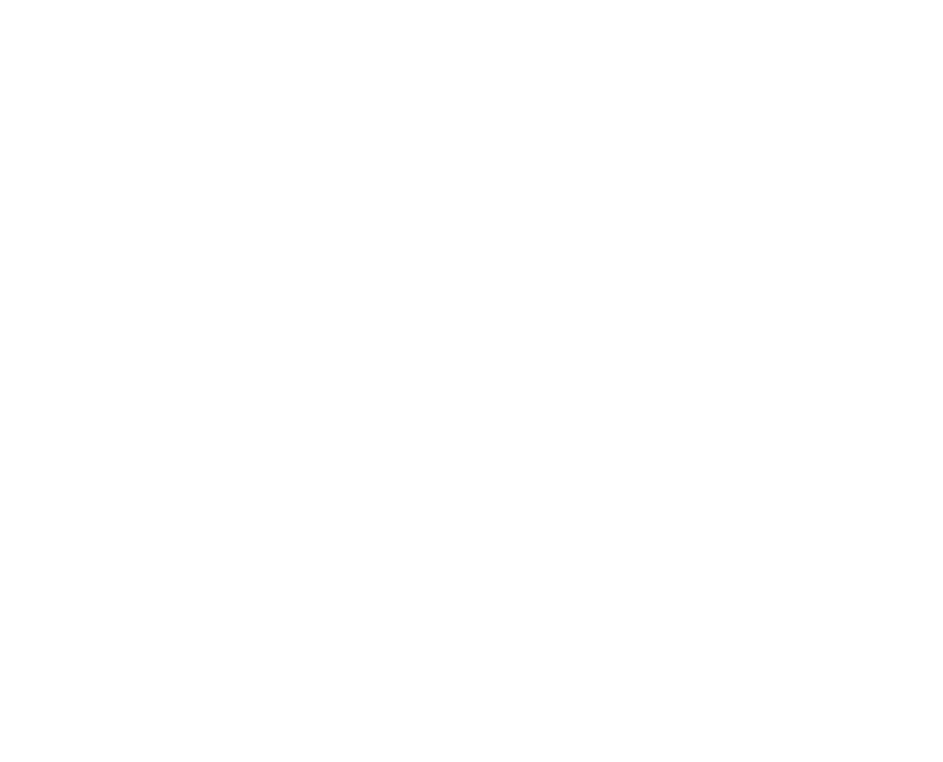
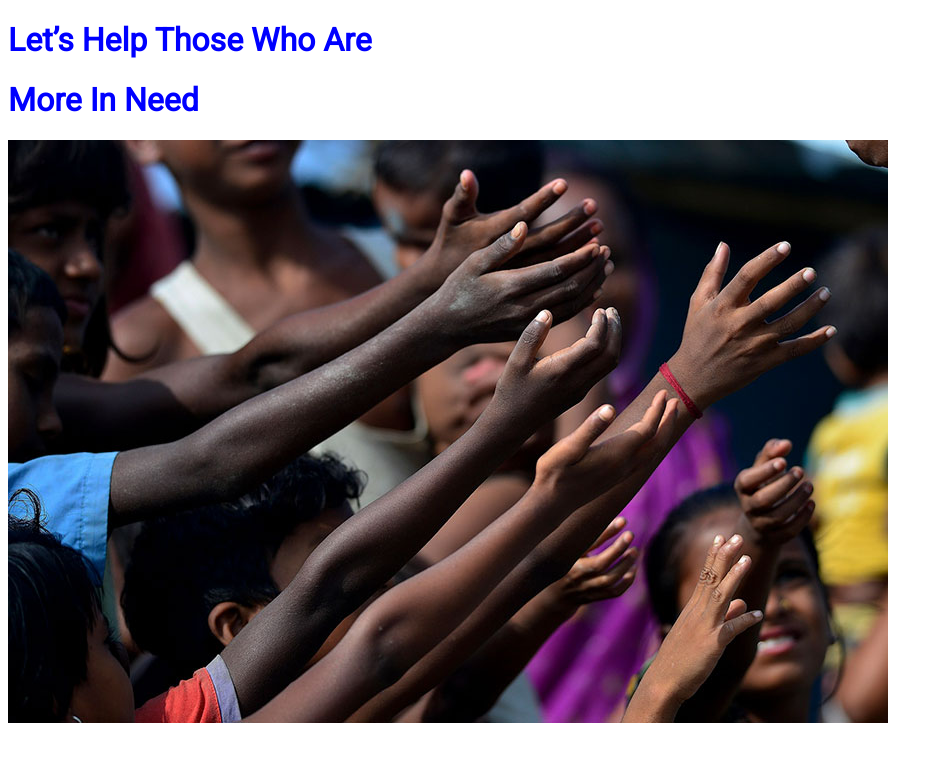
Before and after one commit to ilm22/module_5_assignment, a plain HTML site: page index.html in a window 1280 px wide. Shown: the whole page, without its empty margins (0-943 px from the left). Drawn offline with Linux system fonts and the light colour scheme.

Commit message:
Header Added

```diff
--- a/index.html
+++ b/index.html
@@ -6,10 +6,18 @@
     <meta http-equiv="X-UA-Compatible" content="IE=edge">
     <meta name="viewport" content="width=device-width, initial-scale=1.0">
     <title>Donate Today</title>
+    <link rel="preconnect" href="https://fonts.googleapis.com">
+    <link rel="preconnect" href="https://fonts.gstatic.com" crossorigin>
+    <link href="https://fonts.googleapis.com/css2?family=Roboto&display=swap" rel="stylesheet">
+    <link rel="stylesheet" href="style.css">
 </head>
 
 <body>
 
+    <h1>Let’s Help Those Who Are</h1>
+    <h1>More In Need</h1>
+    <img src="images/donation13.jpg" alt="">
+
 </body>
 
 </html>
--- a/style.css
+++ b/style.css
@@ -0,0 +1,10 @@
+body {
+    font-family: 'Roboto', sans-serif;
+}
+
+h1 {
+    color: blue;
+    background-position: 15px;
+
+
+}
```
